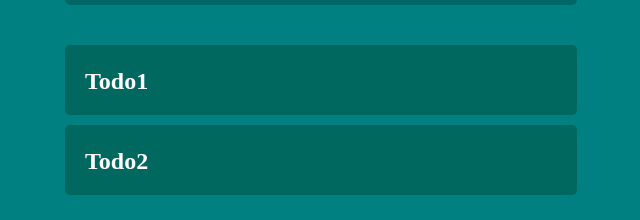
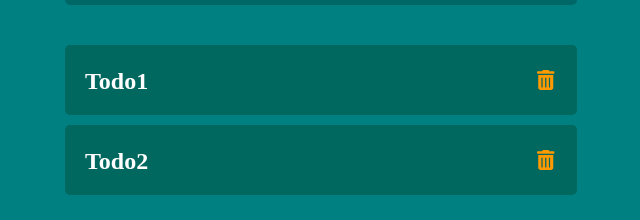
Before and after one commit to nishimura-0615/react-todo-application, a React (Vite) app in the folder react-todo/: page / in a window 1280 px wide. Shown: the part 357-577 px from the top of the page, without its empty margins (319-959 px from the left). Built offline with nearby package versions, Linux system fonts and the light colour scheme.

Commit message:
TODO削除機能を実装

```diff
--- a/react-todo/src/components/organisms/TodoLlist/TodoList.jsx
+++ b/react-todo/src/components/organisms/TodoLlist/TodoList.jsx
@@ -1,7 +1,9 @@
 import styles from "./style.module.css";
+import { faTrashAlt } from "@fortawesome/free-solid-svg-icons";
+import { FontAwesomeIcon } from "@fortawesome/react-fontawesome";
 
 export const TodoList = (props) => {
-  const { todoList } = props;
+  const { todoList,handleDeleteTodo } = props;
 
   return (
     <ul className={styles.list}>
@@ -9,6 +11,11 @@ export const TodoList = (props) => {
         <li key={todo.id} className={styles.todo}>
           <span className={styles.task}>{todo.title}</span>
           <div className={styles.far}>
+            <FontAwesomeIcon
+              icon={faTrashAlt}
+              size="lg"
+              onClick={() => handleDeleteTodo(todo.id, todo.title)}
+            />
           </div>
         </li>
       ))}
--- a/react-todo/src/components/templates/TodoTemplate/TodoTemplate.jsx
+++ b/react-todo/src/components/templates/TodoTemplate/TodoTemplate.jsx
@@ -38,6 +38,14 @@ export const TodoTemplate = () => {
     }
   };
 
+  const handleDeleteTodo = (targetId, targetTitle) => {
+    if (window.confirm(`「${targetTitle}」のtodoを削除しますか？`)) {
+      const newTodoList = originTodoList.filter((todo) => todo.id !== targetId);
+
+      setOriginTodoList(newTodoList);
+    }
+  };
+
   const handleChangeSearchKeyword = (e) => setSearchKeyword(e.target.value);
 
   return (
@@ -60,8 +68,11 @@ export const TodoTemplate = () => {
         />
       </section>
       <section className={styles.common}>
-        {originTodoList.length > 0 && (
-         <TodoList todoList={showTodoList} />
+        {showTodoList.length > 0 && (
+          <TodoList
+            todoList={showTodoList}
+            handleDeleteTodo={handleDeleteTodo}
+          />
         )}
       </section>
     </div>
```
